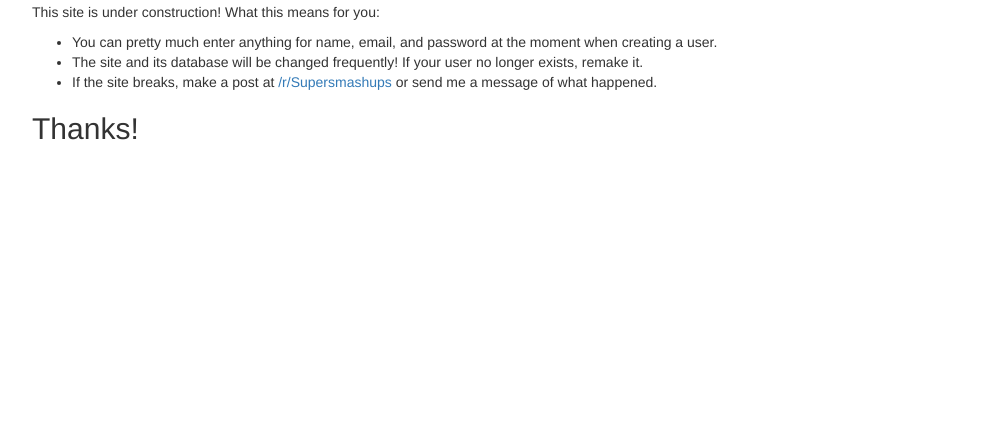
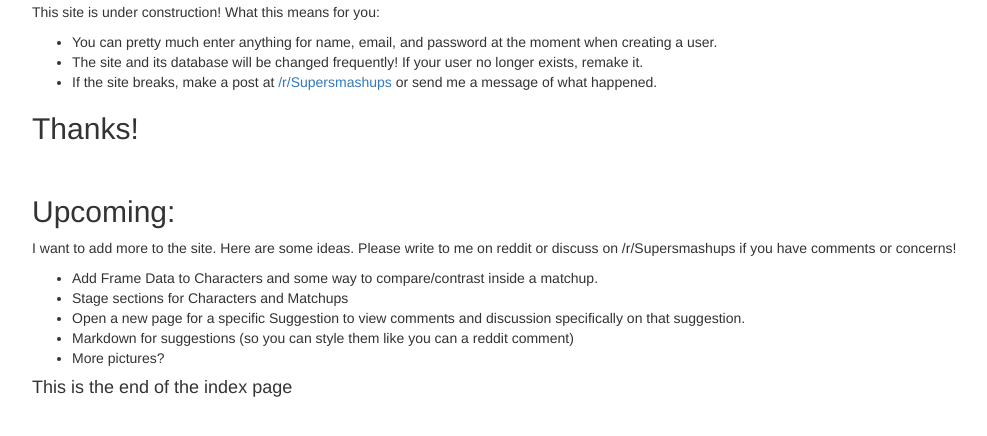
Before and after one commit to Taceor/Smashups, a Flask app: page / in a window 1280 px wide. Shown: the part 253-689 px from the top of the page, without its empty margins (53-1040 px from the left). Run offline with Flask 2, Linux system fonts and the light colour scheme; some libraries are stand-ins or nearby versions.

Commit message:
Added upcoming to Index

```diff
--- a/app/templates/index.html
+++ b/app/templates/index.html
@@ -13,6 +13,17 @@
 	<li>If the site breaks, make a post at <a href="https://www.reddit.com/r/supersmashups">/r/Supersmashups</a> or send me a message of what happened.</li>
 </ul>
 <h2>Thanks!</h2>
+<br>
+<h2>Upcoming:</h2>
+<p>I want to add more to the site. Here are some ideas. Please write to me on reddit or discuss on /r/Supersmashups if you have comments or concerns!</p>
+<ul>
+    <li>Add Frame Data to Characters and some way to compare/contrast inside a matchup.</li>
+    <li>Stage sections for Characters and Matchups</li>
+    <li>Open a new page for a specific Suggestion to view comments and discussion specifically on that suggestion.</li>
+    <li>Markdown for suggestions (so you can style them like you can a reddit comment)</li>
+    <li>More pictures?</li>
+</ul>
+<h4>This is the end of the index page</h4>
 </div>
 </div>
 {% endblock %}
```
